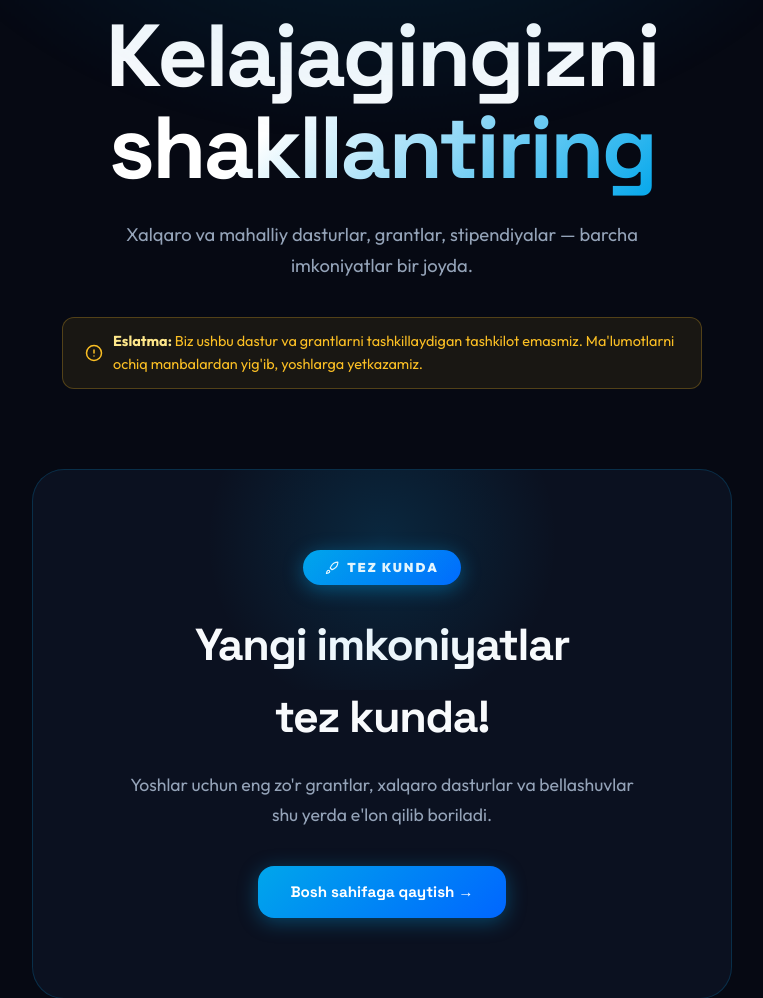
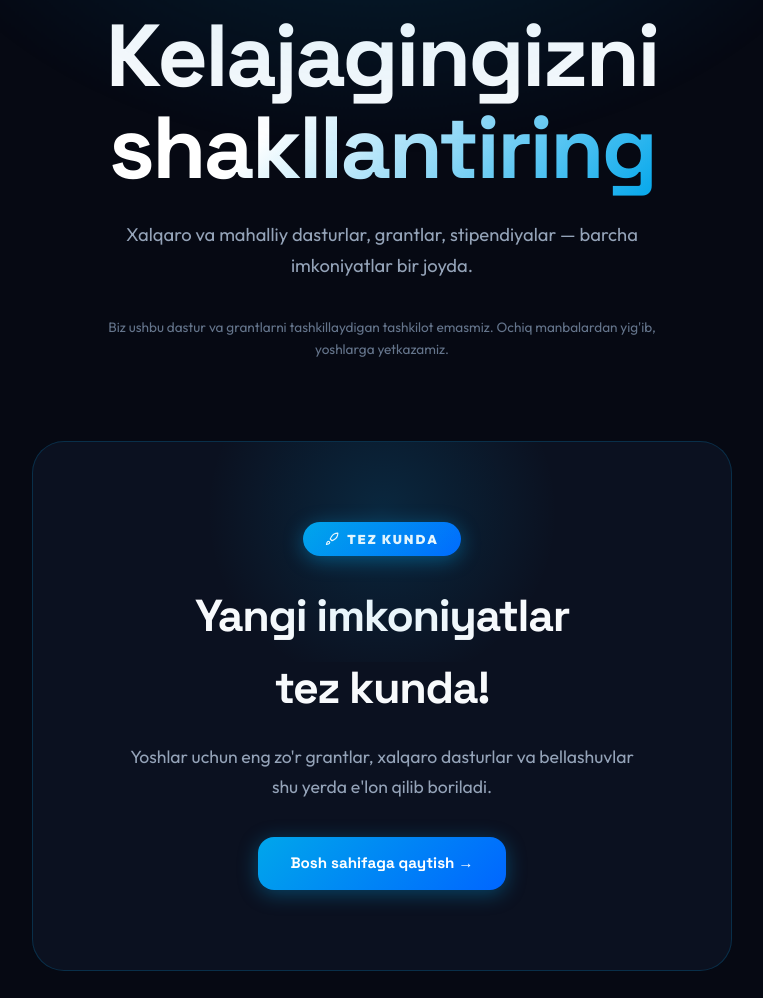
Before and after one commit to miketyson72217/yetakchilar, a Django app: page /imkoniyatlar in a window 1280 px wide. Shown: the part 214-1212 px from the top of the page, without its empty margins (258-1021 px from the left). Run offline with Django 5.2, Linux system fonts and the light colour scheme; data that the repository does not hold is empty; parts of the project's set-up code (start-up, migrations or seed data) failed here and were passed over.

Commit message:
refactor: urgency banner minimal va professional ko'rinishga keltirildi

```diff
--- a/templates/imkoniyatlar.html
+++ b/templates/imkoniyatlar.html
@@ -73,127 +73,79 @@
       line-height: 1.7;
     }
     .opp-notice {
-      display: inline-flex;
-      align-items: center;
-      gap: 10px;
-      background: rgba(251,191,36,0.08);
-      border: 1px solid rgba(251,191,36,0.25);
-      border-radius: 12px;
-      padding: 12px 22px;
-      font-size: 0.9rem;
-      color: #fbbf24;
-      max-width: 640px;
+      font-size: 0.85rem;
+      color: var(--text-tertiary);
+      max-width: 580px;
       margin: 0 auto;
-      text-align: left;
+      line-height: 1.6;
     }
-    .opp-notice strong { color: #fde68a; }
+    .opp-notice strong { color: var(--text-secondary); }
 
-    /* ===== URGENCY BANNER ===== */
+    /* ===== DEADLINE SECTION ===== */
     .urgency-banner {
-      background: linear-gradient(135deg, rgba(251,191,36,0.08) 0%, rgba(251,191,36,0.03) 100%);
-      border: 1px solid rgba(251,191,36,0.2);
-      border-radius: var(--radius-xl);
-      padding: 32px 36px;
-      margin-bottom: 60px;
-      position: relative;
-      overflow: hidden;
-    }
-    .urgency-banner::before {
-      content: '';
-      position: absolute;
-      left: 0; top: 0; bottom: 0;
-      width: 4px;
-      background: linear-gradient(to bottom, #fbbf24, #f59e0b);
-      border-radius: 4px 0 0 4px;
+      border-top: 1px solid var(--border-subtle);
+      border-bottom: 1px solid var(--border-subtle);
+      padding: 28px 0;
+      margin-bottom: 56px;
     }
     .urgency-header {
       display: flex;
       align-items: center;
-      gap: 12px;
-      margin-bottom: 20px;
-    }
-    .urgency-icon {
-      width: 40px;
-      height: 40px;
-      background: rgba(251,191,36,0.15);
-      border-radius: 10px;
-      display: flex;
-      align-items: center;
-      justify-content: center;
-      color: #fbbf24;
-      flex-shrink: 0;
+      gap: 8px;
+      margin-bottom: 16px;
     }
     .urgency-header h3 {
-      font-size: 1.1rem;
-      font-weight: 800;
-      color: #fbbf24;
-      letter-spacing: -0.01em;
+      font-size: 0.78rem;
+      font-weight: 700;
+      color: var(--text-tertiary);
+      text-transform: uppercase;
+      letter-spacing: 0.14em;
     }
+    .urgency-header svg { color: var(--text-tertiary); }
     .urgency-items {
       display: flex;
       flex-direction: column;
-      gap: 10px;
-      margin-bottom: 18px;
+      gap: 0;
     }
     .urgency-item {
       display: flex;
       align-items: center;
-      gap: 12px;
+      gap: 16px;
+      padding: 11px 0;
+      border-bottom: 1px solid var(--border-subtle);
     }
-    .urgency-dot {
-      width: 6px;
-      height: 6px;
-      border-radius: 50%;
-      background: #fbbf24;
-      flex-shrink: 0;
-      animation: pulse 2s ease-in-out infinite;
-    }
-    @keyframes pulse {
-      0%, 100% { opacity: 1; transform: scale(1); }
-      50% { opacity: 0.5; transform: scale(0.7); }
-    }
+    .urgency-item:last-child { border-bottom: none; }
+    .urgency-dot { display: none; }
     .urgency-item a {
       color: var(--text-primary);
-      font-size: 0.95rem;
+      font-size: 0.92rem;
       font-weight: 500;
       transition: color var(--transition);
       display: flex;
       align-items: center;
       gap: 10px;
-      flex-wrap: nowrap;
+      width: 100%;
     }
-    .urgency-item a:hover { color: #fbbf24; }
+    .urgency-item a:hover { color: #00A6EB; }
     .urgency-title {
       flex: 1;
       min-width: 0;
-      white-space: nowrap;
       overflow: hidden;
       text-overflow: ellipsis;
+      white-space: nowrap;
     }
     .urgency-flag {
-      font-size: 1rem;
+      font-size: 0.95rem;
       flex-shrink: 0;
     }
     .urgency-date {
       flex-shrink: 0;
-      font-size: 0.78rem;
-      font-weight: 700;
-      color: #ef4444;
-      background: rgba(239,68,68,0.1);
-      border: 1px solid rgba(239,68,68,0.2);
-      padding: 3px 10px;
-      border-radius: 100px;
-      letter-spacing: 0.02em;
+      font-size: 0.75rem;
+      font-weight: 600;
+      color: var(--text-tertiary);
+      letter-spacing: 0.03em;
     }
-    .urgency-footer {
-      font-size: 0.85rem;
-      color: var(--text-tertiary);
-      padding-top: 14px;
-      border-top: 1px dashed rgba(255,255,255,0.07);
-      display: flex;
-      align-items: center;
-      gap: 7px;
-    }
+    .urgency-footer { display: none; }
 
     /* ===== OPP GRID ===== */
     .opp-section {
@@ -458,10 +410,9 @@
         <p class="opp-hero-sub">
           Xalqaro va mahalliy dasturlar, grantlar, stipendiyalar — barcha imkoniyatlar bir joyda.
         </p>
-        <div class="opp-notice">
-          <svg width="18" height="18" fill="none" stroke="currentColor" stroke-width="2" stroke-linecap="round" stroke-linejoin="round" viewBox="0 0 24 24" style="flex-shrink:0;color:#fbbf24;"><circle cx="12" cy="12" r="10"/><line x1="12" x2="12" y1="8" y2="12"/><line x1="12" x2="12.01" y1="16" y2="16"/></svg>
-          <span><strong>Eslatma:</strong> Biz ushbu dastur va grantlarni tashkillaydigan tashkilot emasmiz. Ma'lumotlarni ochiq manbalardan yig'ib, yoshlarga yetkazamiz.</span>
-        </div>
+        <p class="opp-notice">
+          Biz ushbu dastur va grantlarni tashkillaydigan tashkilot emasmiz. Ochiq manbalardan yig'ib, yoshlarga yetkazamiz.
+        </p>
       </div>
     </section>
 
@@ -471,10 +422,8 @@
       {% if expiring_opportunities %}
         <div class="urgency-banner">
           <div class="urgency-header">
-            <div class="urgency-icon">
-              <svg width="20" height="20" fill="none" stroke="currentColor" stroke-width="2" stroke-linecap="round" stroke-linejoin="round" viewBox="0 0 24 24"><circle cx="12" cy="12" r="10"/><polyline points="12 6 12 12 16 14"/></svg>
-            </div>
-            <h3>Tez orada muddati tugaydigan dasturlar</h3>
+            <svg width="13" height="13" fill="none" stroke="currentColor" stroke-width="2" viewBox="0 0 24 24"><circle cx="12" cy="12" r="10"/><polyline points="12 6 12 12 16 14"/></svg>
+            <h3>Muddati tugamoqda</h3>
           </div>
           <div class="urgency-items">
             {% for opp in expiring_opportunities %}
```
